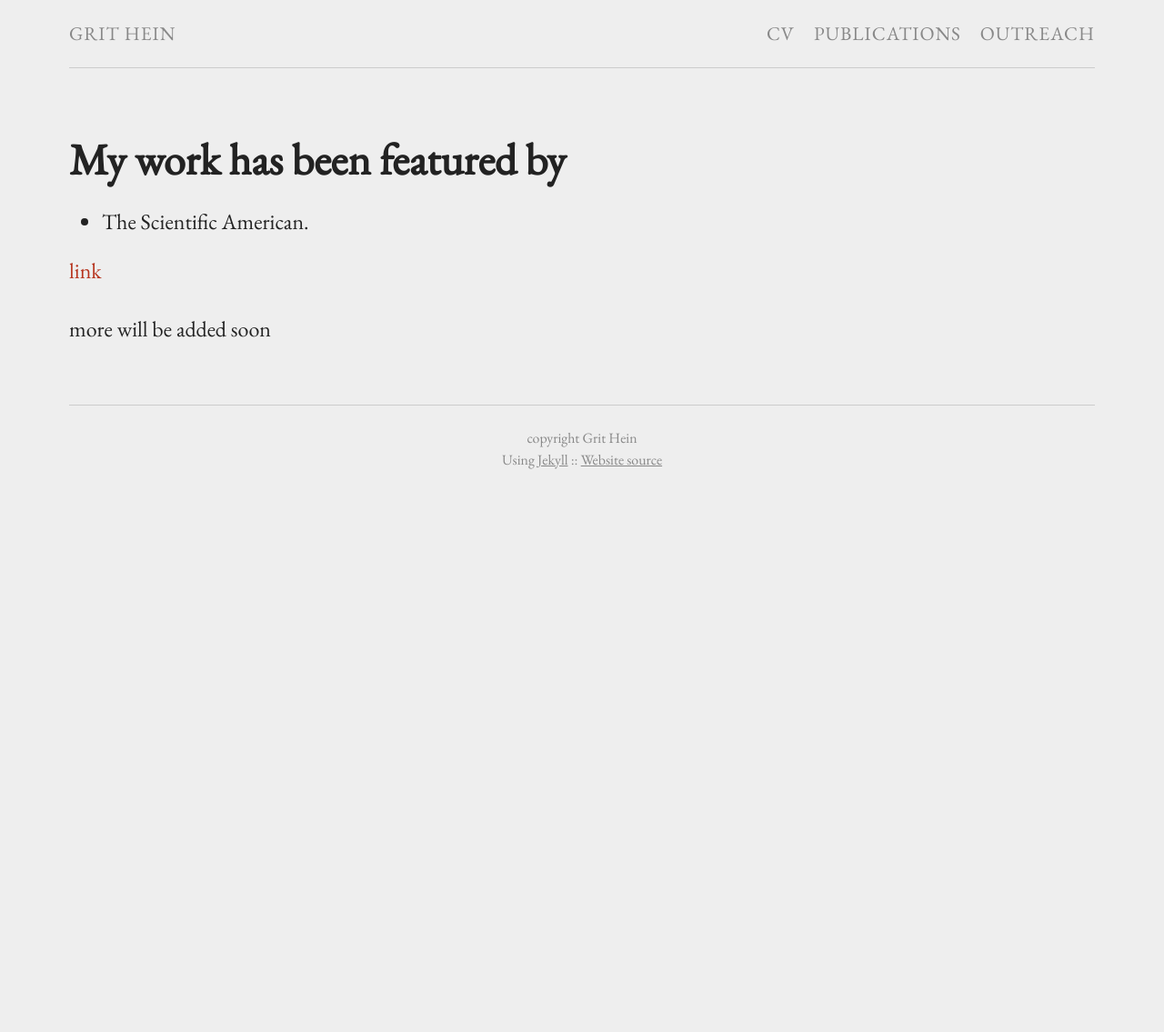
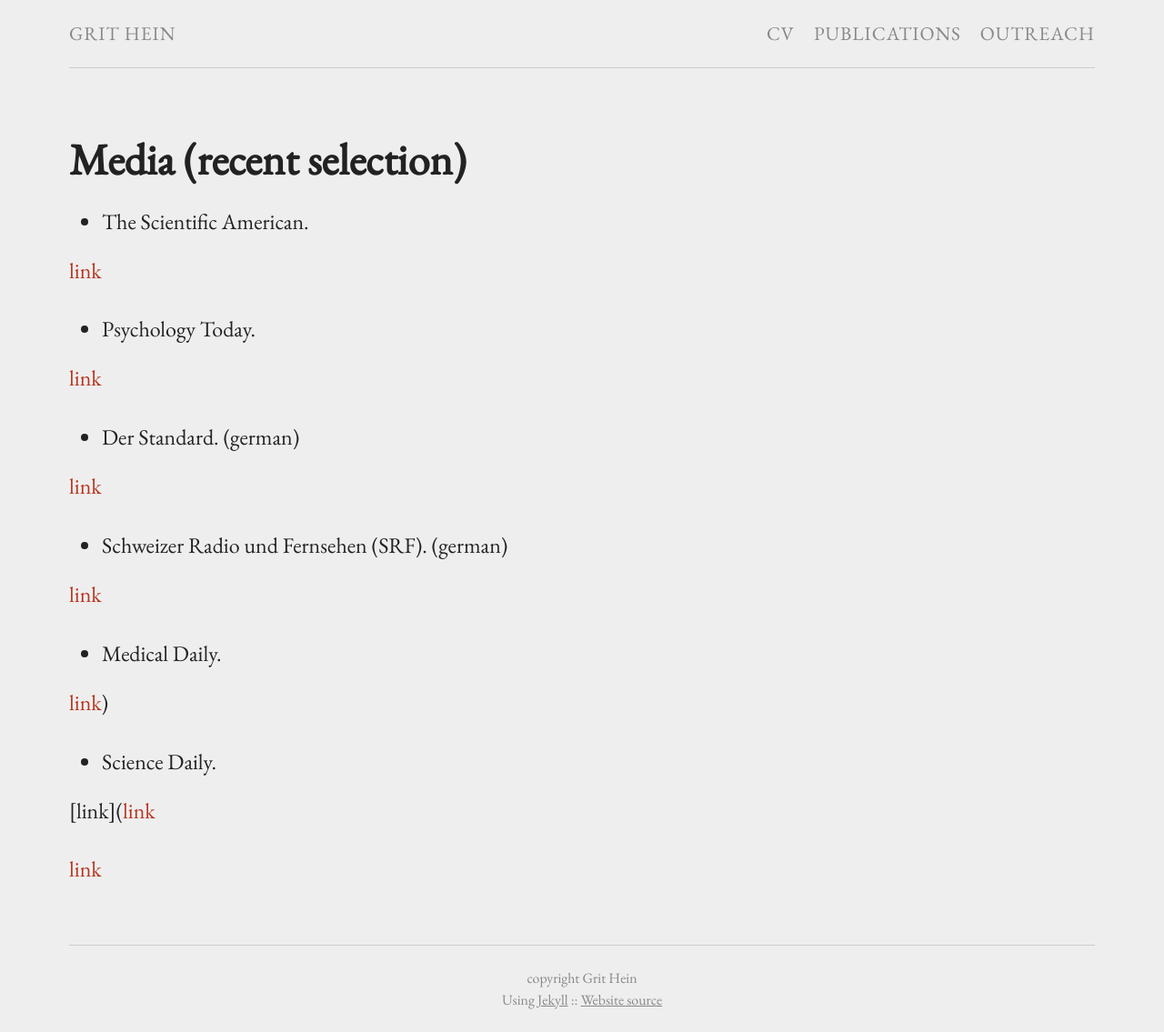
Before and after one commit to grithein/grithein, a Jekyll site: the page built from media.md, in a window 1280 px wide. Shown: the whole page at 91% size. Built offline with Jekyll 4.4.1, drawn with Linux system fonts in a browser that asks for light colours; before the commit the page ends 900 px from its top, so only the background shows below that.

Commit message:
Update from Forestry.io - media.md

```diff
--- a/media.md
+++ b/media.md
@@ -1,5 +1,5 @@
 ---
-title: My work has been featured by
+title: Media (recent selection)
 date: '2016-07-21 00:00:00'
 layout: page
 ---
@@ -7,5 +7,24 @@ layout: page
 
 [link](https://www.scientificamerican.com/article/what-s-your-real-motive-for-being-altruistic/)
 
+* Psychology Today.
 
-more will be added soon
+[link](https://www.psychologytoday.com/blog/the-athletes-way/201512/your-brain-can-learn-empathize-outside-groups)
+
+* Der Standard. (german)
+
+[link](http://derstandard.at/2000027918476/Empathie-fuer-Fremde-laesst-sich-lernen)
+
+* Schweizer Radio und Fernsehen (SRF). (german)
+
+[link](http://www.srf.ch/wissen/mensch/das-raetsel-der-selbstlosigkeit)
+
+* Medical Daily.
+
+[link](http://www.medicaldaily.com/empathy-triggered-positive-experiences-among-strangers-study-366316))
+
+* Science Daily.
+
+[link]([link](https://www.sciencedaily.com/releases/2016/03/160303145739.htm)
+
+[link](https://www.sciencedaily.com/releases/2016/03/160303145739.htm)
```
